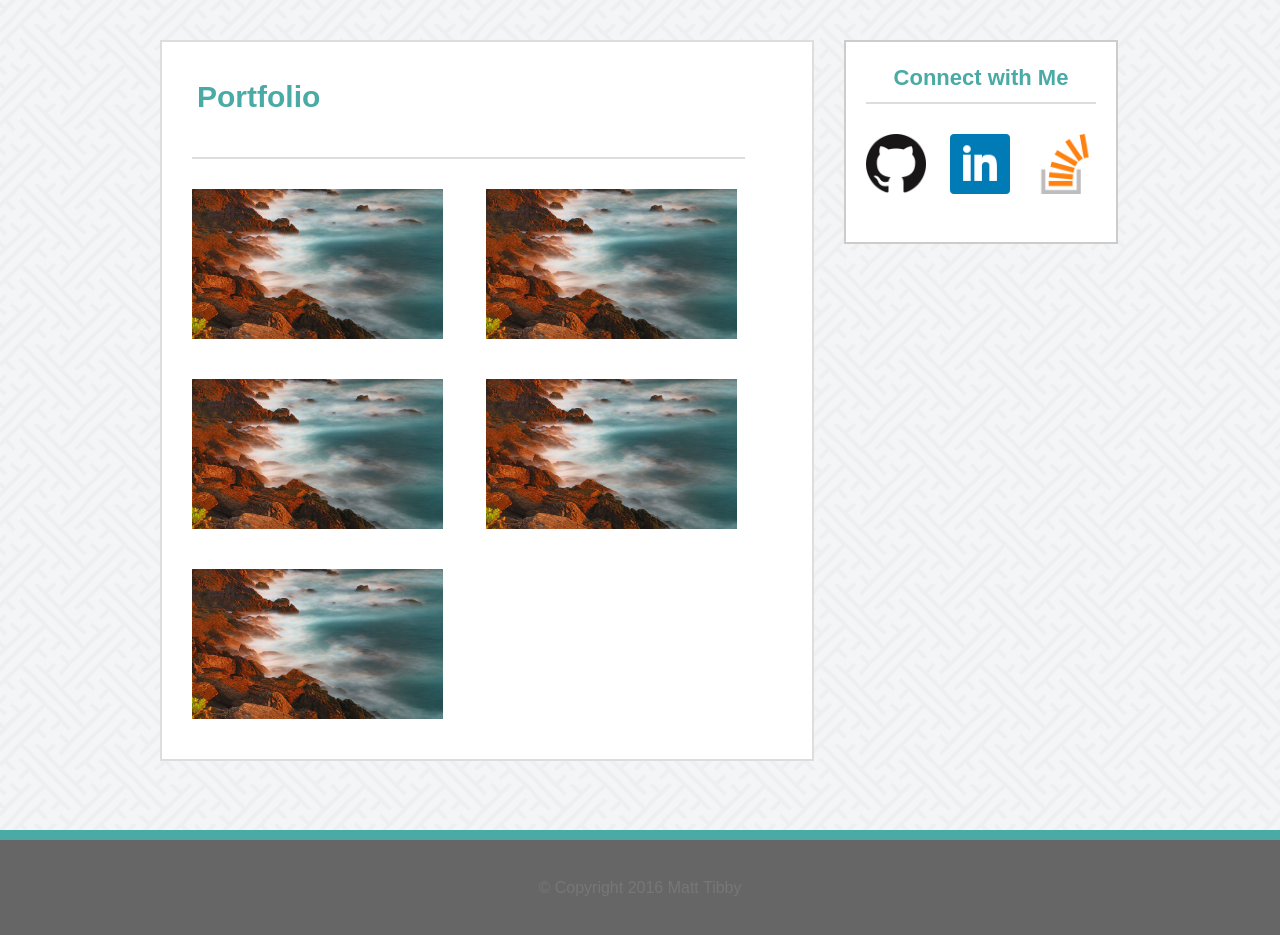
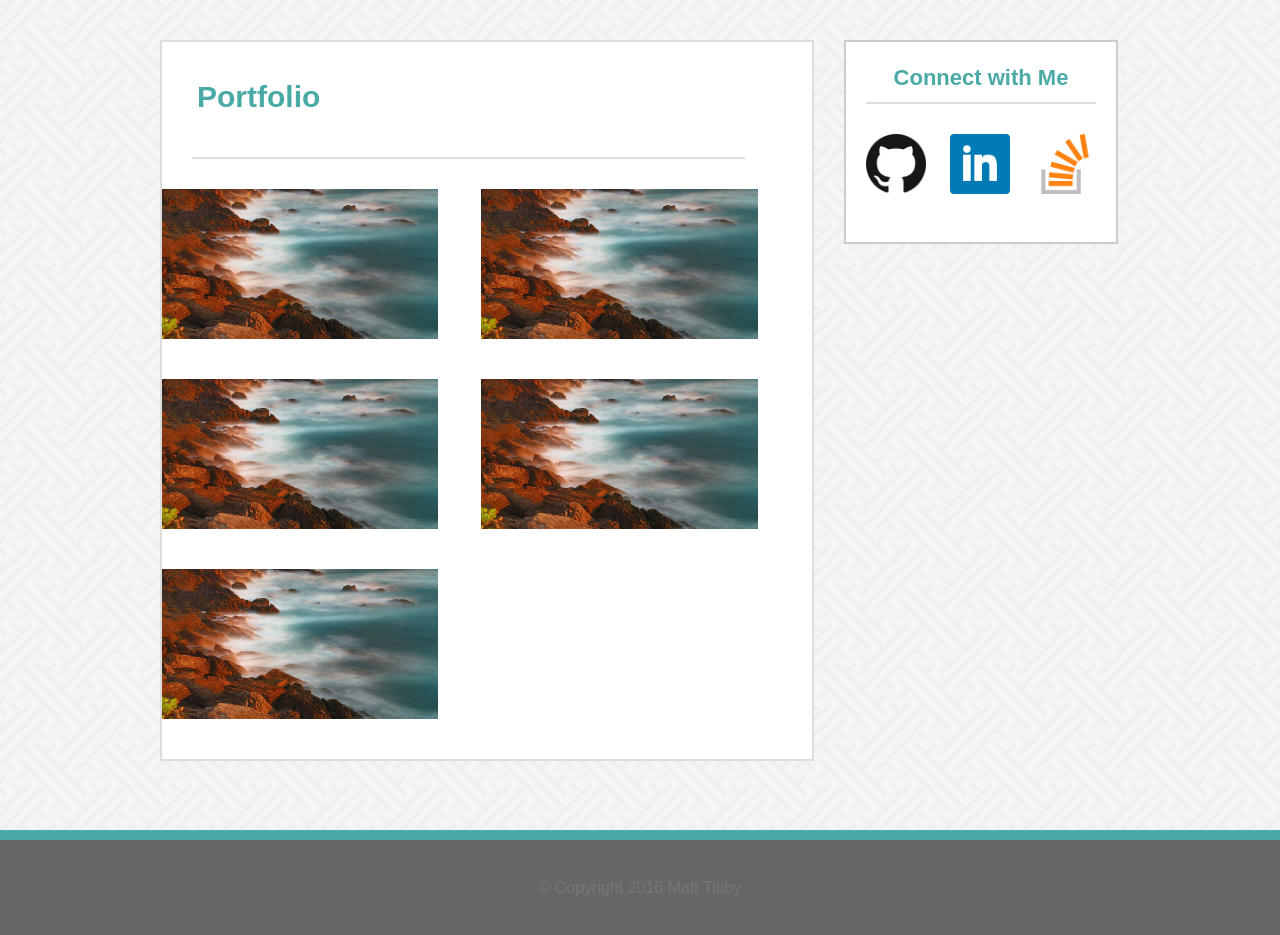
Before and after one commit to MTibby92/Basic-Portfolio, a PHP site: page /portfolio.html in a window 1280 px wide. Shown: the part 92-1027 px from the top of the page. Run offline with PHP 8.4, Linux system fonts and the light colour scheme.

Commit message:
Updated classes for portfolio testing

```diff
--- a/assets/css/style.css
+++ b/assets/css/style.css
@@ -153,6 +153,27 @@
 	line-height: 25px;
 }
 
+/*Main Content not including the Header or the break*/
+#portolio-mainwrapper {
+	padding-left: 30px;
+	padding-right: 30px;
+	padding-bottom: 30px;
+}
+
+/*About Me profile image*/
+#portfolio-mainwrapper img {
+	height: 150px;
+	width: 200px;
+	float: left;
+	padding-right: 25px;
+	padding-bottom: 20px;
+}
+
+/*About me paragraphs*/
+#portfolio-mainwrapper p {
+	line-height: 25px;
+}
+
 /*image links on the Portfolio Page*/
 .portfolioimage {
 	margin-bottom: 40px;
--- a/portfolio.html
+++ b/portfolio.html
@@ -27,7 +27,7 @@
 			<h2>Portfolio</h2>
 		</header>
 		<div id="mainbreak"></div>
-		<div id="mainwrapper">
+		<div id="portfolio-mainwrapper">
 			<div>
 				<a href="#"><img class="portfolioimage" src="assets/images/placeholder.jpg" alt="Link to portfolio project"></a>
 			</div>
```
